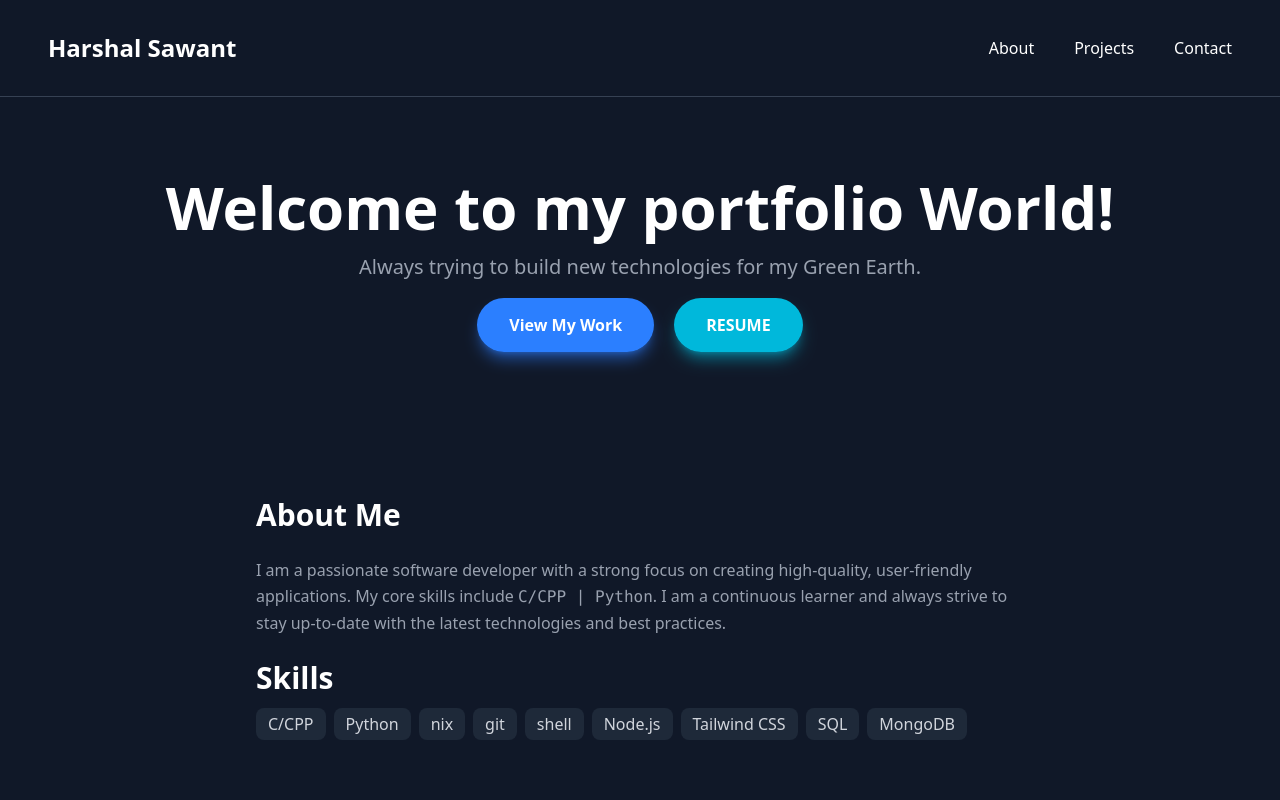
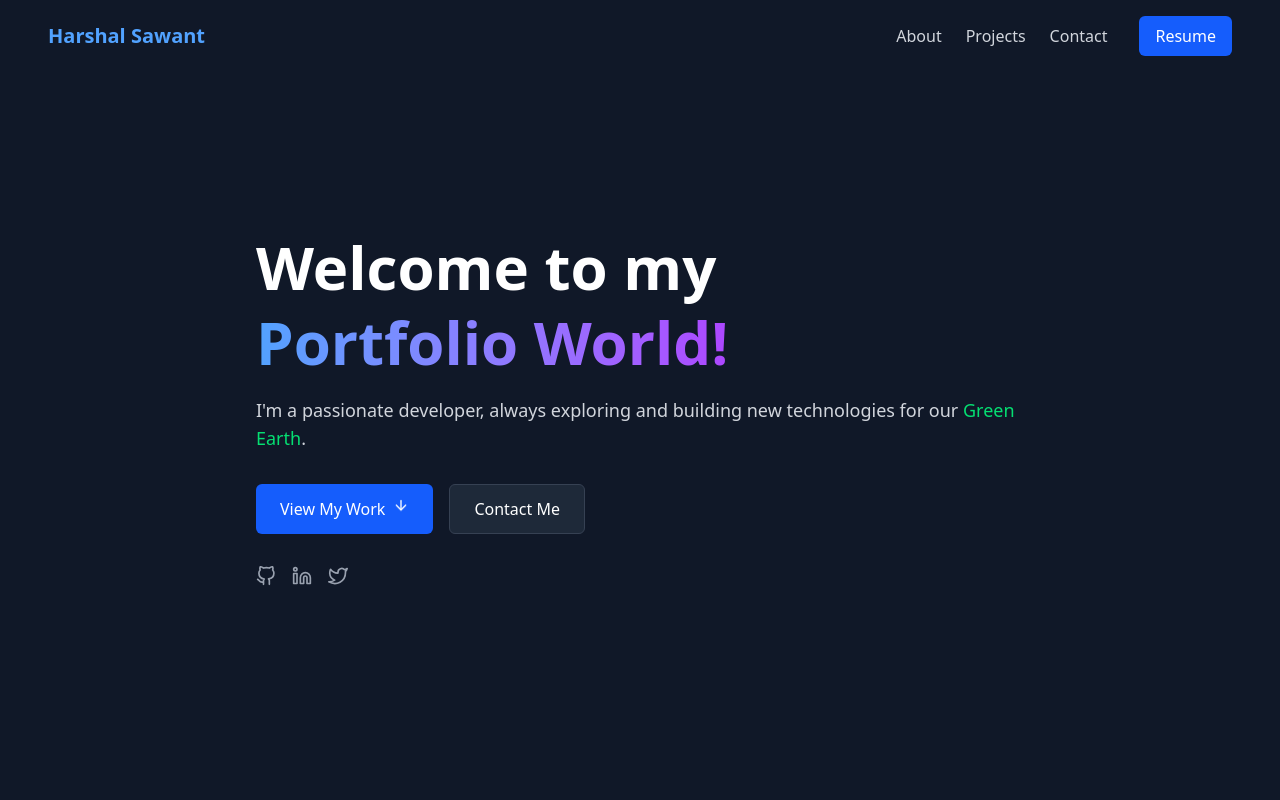
Before and after one commit to c0d3h01/c0d3h01.org, a React (Vite) app: page / in a window 1280 px wide. Shown: the top 800 px of the page. Built offline with nearby package versions, Linux system fonts and the light colour scheme.

Commit message:
refactored: complely

```diff
--- a/src/components/Header.tsx
+++ b/src/components/Header.tsx
@@ -1,14 +1,127 @@
+import React, { useState, useEffect } from 'react';
+import { Menu, X } from 'lucide-react';
+
 const Header: React.FC = () => {
+  const [isScrolled, setIsScrolled] = useState(false);
+  const [isMobileMenuOpen, setIsMobileMenuOpen] = useState(false);
+
+  useEffect(() => {
+    const handleScroll = () => {
+      setIsScrolled(window.scrollY > 20);
+    };
+
+    window.addEventListener('scroll', handleScroll);
+    return () => window.removeEventListener('scroll', handleScroll);
+  }, []);
+
   return (
-      <header className="py-8 px-6 md:px-12 flex justify-between items-center border-b border-gray-700">
-        <a href="/" className="text-2xl font-bold">Harshal Sawant</a>
-        <nav>
-          <ul className="flex space-x-10">
-            <li><a href="#about" className="hover:text-white-500 hover:underline transition duration-200">About</a></li>
-            <li><a href="#projects" className="hover:text-white-500 hover:underline transition duration-200">Projects</a></li>
-            <li><a href="#contact" className="hover:text-white-500 hover:underline transition duration-200">Contact</a></li>
+    <header
+      className={`fixed top-0 left-0 right-0 z-50 py-4 px-6 md:px-12 flex justify-between items-center transition-all duration-300 ${
+        isScrolled
+          ? 'bg-gray-900/95 backdrop-blur-sm shadow-md'
+          : 'bg-transparent'
+      }`}
+    >
+      <a
+        href="/"
+        className="text-xl font-bold text-blue-400 hover:text-blue-300 transition-colors duration-200"
+      >
+        Harshal Sawant
+      </a>
+
+      {/* Desktop Navigation */}
+      <nav className="hidden md:block">
+        <ul className="flex items-center space-x-6">
+          <li>
+            <a
+              href="#about"
+              className="text-gray-300 hover:text-white transition duration-200"
+            >
+              About
+            </a>
+          </li>
+          <li>
+            <a
+              href="#projects"
+              className="text-gray-300 hover:text-white transition duration-200"
+            >
+              Projects
+            </a>
+          </li>
+          <li>
+            <a
+              href="#contact"
+              className="text-gray-300 hover:text-white transition duration-200"
+            >
+              Contact
+            </a>
+          </li>
+          <li>
+            <a
+              href="/resume.pdf"
+              target="_blank"
+              rel="noopener noreferrer"
+              className="bg-blue-600 hover:bg-blue-700 text-white px-4 py-2 rounded-md ml-2 transition duration-200 flex items-center"
+            >
+              Resume
+            </a>
+          </li>
         </ul>
       </nav>
+
+      {/* Mobile Menu Button */}
+      <button
+        className="md:hidden text-gray-300 hover:text-white"
+        onClick={() => setIsMobileMenuOpen(!isMobileMenuOpen)}
+      >
+        {isMobileMenuOpen ? <X size={24} /> : <Menu size={24} />}
+      </button>
+
+      {/* Mobile Navigation */}
+      {isMobileMenuOpen && (
+        <div className="absolute top-full left-0 right-0 bg-gray-900/95 backdrop-blur-sm shadow-lg py-4 px-6 md:hidden">
+          <ul className="flex flex-col space-y-3">
+            <li>
+              <a
+                href="#about"
+                className="block py-2 text-gray-300 hover:text-white transition duration-200"
+                onClick={() => setIsMobileMenuOpen(false)}
+              >
+                About
+              </a>
+            </li>
+            <li>
+              <a
+                href="#projects"
+                className="block py-2 text-gray-300 hover:text-white transition duration-200"
+                onClick={() => setIsMobileMenuOpen(false)}
+              >
+                Projects
+              </a>
+            </li>
+            <li>
+              <a
+                href="#contact"
+                className="block py-2 text-gray-300 hover:text-white transition duration-200"
+                onClick={() => setIsMobileMenuOpen(false)}
+              >
+                Contact
+              </a>
+            </li>
+            <li>
+              <a
+                href="/resume.pdf"
+                target="_blank"
+                rel="noopener noreferrer"
+                className="block bg-blue-600 hover:bg-blue-700 text-white px-4 py-2 rounded-md mt-2 text-center transition duration-200"
+                onClick={() => setIsMobileMenuOpen(false)}
+              >
+                Resume
+              </a>
+            </li>
+          </ul>
+        </div>
+      )}
     </header>
   );
 };
--- a/src/components/Hero.tsx
+++ b/src/components/Hero.tsx
@@ -1,16 +1,69 @@
+import React from 'react';
+import { ArrowDown } from 'lucide-react';
+
 const Hero: React.FC = () => {
-    return (
-        <section id="hero" className="text-center py-20">
-            <h1 className="text-4xl md:text-6xl font-bold mb-4">Welcome to my portfolio World!</h1>
-            <p className="text-lg md:text-xl text-gray-400 mb-8">Always trying to build new technologies for my Green Earth.</p>
-            <a href="#projects" className="bg-blue-500 shadow-lg shadow-blue-500/50 hover:underline text-white font-bold py-4 px-8 rounded-full transition duration-300 mr-5 transition-all hover:scale-110">
-                View My Work
+  return (
+    <section id="hero" className="min-h-screen flex flex-col justify-center pt-20 pb-16">
+      <div className="container mx-auto px-6 md:px-12">
+        <div className="max-w-3xl mx-auto md:mx-0">
+          <h1 className="text-4xl md:text-5xl lg:text-6xl font-bold mb-4 leading-tight">
+            <span className="block text-white">Welcome to my</span>
+            <span className="bg-gradient-to-r from-blue-400 to-purple-500 bg-clip-text text-transparent">
+              Portfolio World!
+            </span>
+          </h1>
+
+          <p className="text-lg text-gray-300 mb-8">
+            I'm a passionate developer, always exploring and building new technologies
+            for our <span className="text-green-400">Green Earth</span>.
+          </p>
+
+          <div className="flex flex-wrap gap-4 mb-8">
+            <a
+              href="#projects"
+              className="bg-blue-600 text-white font-medium py-3 px-6 rounded-md hover:bg-blue-700 transition duration-200 flex items-center gap-2"
+            >
+              View My Work
+              <ArrowDown size={16} className="animate-bounce" />
             </a>
-            <a href="/resume.pdf" className="bg-cyan-500 shadow-lg shadow-cyan-500/50 hover:underline text-white font-bold py-4 px-8 rounded-full transition duration-300">
-                RESUME
+
+            <a
+              href="#contact"
+              className="bg-gray-800 border border-gray-700 text-white font-medium py-3 px-6 rounded-md hover:bg-gray-700 transition duration-200"
+            >
+              Contact Me
             </a>
-      </section >
-    );
-  };
+          </div>
+
+          {/* Social icons */}
+          <div className="flex gap-4 mt-8">
+            <a href="#" className="text-gray-400 hover:text-white transition-colors duration-200">
+              <svg xmlns="http://www.w3.org/2000/svg" width="20" height="20" viewBox="0 0 24 24" fill="none" stroke="currentColor" strokeWidth="2" strokeLinecap="round" strokeLinejoin="round">
+                <path d="M9 19c-5 1.5-5-2.5-7-3m14 6v-3.87a3.37 3.37 0 0 0-.94-2.61c3.14-.35 6.44-1.54 6.44-7A5.44 5.44 0 0 0 20 4.77 5.07 5.07 0 0 0 19.91 1S18.73.65 16 2.48a13.38 13.38 0 0 0-7 0C6.27.65 5.09 1 5.09 1A5.07 5.07 0 0 0 5 4.77a5.44 5.44 0 0 0-1.5 3.78c0 5.42 3.3 6.61 6.44 7A3.37 3.37 0 0 0 9 18.13V22"></path>
+              </svg>
+            </a>
+            <a href="#" className="text-gray-400 hover:text-white transition-colors duration-200">
+              <svg xmlns="http://www.w3.org/2000/svg" width="20" height="20" viewBox="0 0 24 24" fill="none" stroke="currentColor" strokeWidth="2" strokeLinecap="round" strokeLinejoin="round">
+                <path d="M16 8a6 6 0 0 1 6 6v7h-4v-7a2 2 0 0 0-2-2 2 2 0 0 0-2 2v7h-4v-7a6 6 0 0 1 6-6z"></path>
+                <rect x="2" y="9" width="4" height="12"></rect>
+                <circle cx="4" cy="4" r="2"></circle>
+              </svg>
+            </a>
+            <a href="#" className="text-gray-400 hover:text-white transition-colors duration-200">
+              <svg xmlns="http://www.w3.org/2000/svg" width="20" height="20" viewBox="0 0 24 24" fill="none" stroke="currentColor" strokeWidth="2" strokeLinecap="round" strokeLinejoin="round">
+                <path d="M23 3a10.9 10.9 0 0 1-3.14 1.53 4.48 4.48 0 0 0-7.86 3v1A10.66 10.66 0 0 1 3 4s-4 9 5 13a11.64 11.64 0 0 1-7 2c9 5 20 0 20-11.5a4.5 4.5 0 0 0-.08-.83A7.72 7.72 0 0 0 23 3z"></path>
+              </svg>
+            </a>
+          </div>
+        </div>
+      </div>
+
+      {/* Scroll indicator */}
+      <div className="absolute bottom-8 left-1/2 transform -translate-x-1/2 animate-bounce">
+        <ArrowDown size={20} className="text-gray-400" />
+      </div>
+    </section>
+  );
+};
 
 export default Hero;
```
Lines whose indentation alone changed are shown as unchanged.
